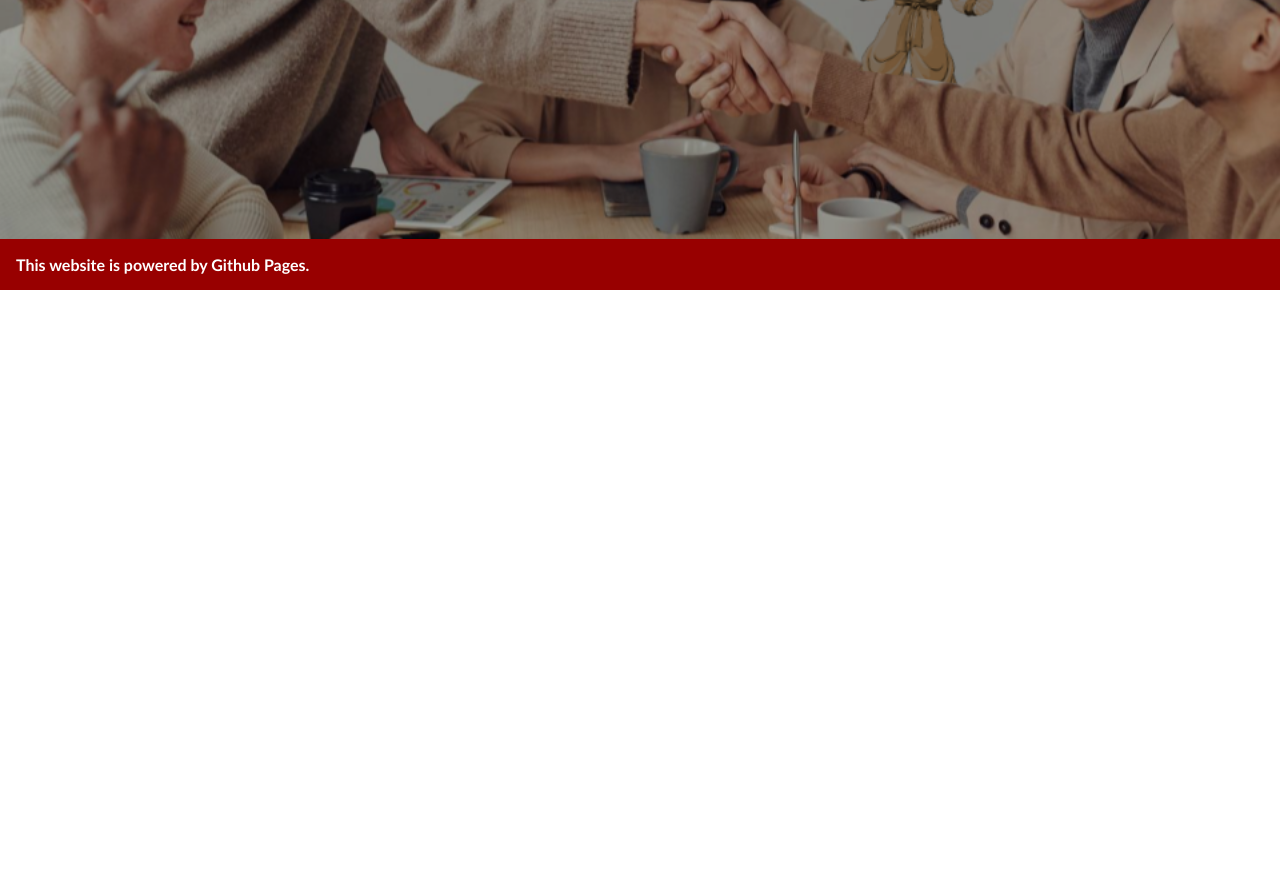
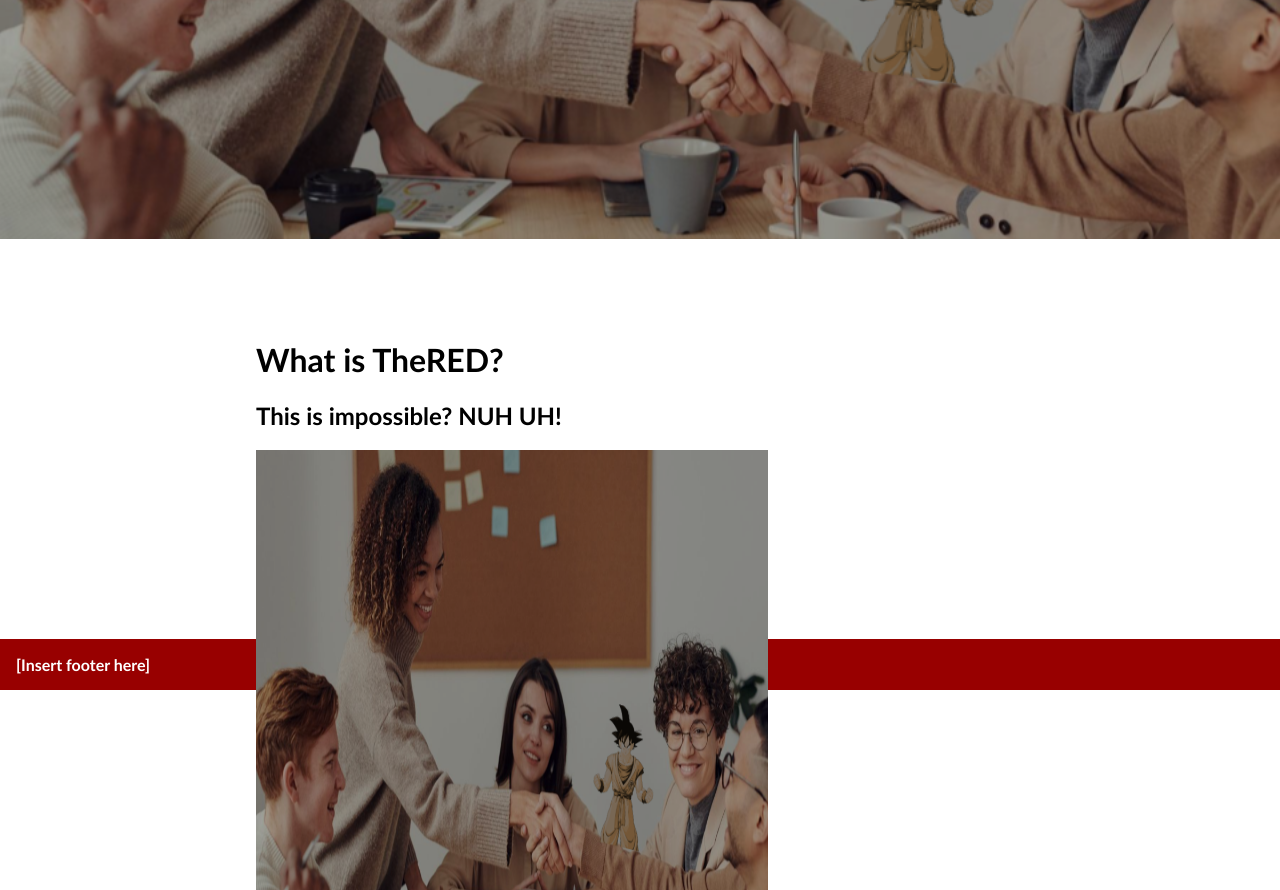
Before and after one commit to TheRedEncryption/online-learning-site, a website with bundled scripts: page index.html in a window 1280 px wide. Shown: the part 561-1451 px from the top of the page. Before the commit the page ends 851 px from the top, so only its background shows below. Built offline with nearby package versions, Linux system fonts and the light colour scheme; no server answers; a web font is replaced by a local one.

Commit message:
thanks yall for the ride :D

```diff
--- a/css/style.css
+++ b/css/style.css
@@ -12,6 +12,16 @@ body{
     padding: 10vh 20vw;
     background-color: brown;
     justify-content: center;
+    flex-wrap:wrap;
+}
+
+.mediumSection{
+    height:30vh;
+    display:flex;
+    text-align: left;
+    padding: 10vh 20vw;
+    background-color: rgb(255, 255, 255);
+    justify-content: left;
     flex-wrap:wrap;
 }
 
--- a/index.html
+++ b/index.html
@@ -53,10 +53,24 @@
         </h2>
     </div>
 
+    <div class="mediumSection" data-fontsize="16">
+        <!-- stuff and things -->
+        <div>
+            <h1>
+                What is TheRED?
+            </h1>
+            <h2>
+                This is impossible? NUH UH!
+            </h2>
+        </div>
+        <img src="assets/images/landingPageBackground.png" width = "512" height = "512">
+        </img>
+    </div>
+
     <!-- footer goes here -->
 
     <div class="footer white bold">
-        This website is powered by Github Pages.
+        [Insert footer here]
     </div>
 </body>
 </html>
--- a/js/generator.js
+++ b/js/generator.js
@@ -53,12 +53,12 @@ function redirectToSignIn(){
 
 // data functions (aka, functions specifically for custom attributes, those that start with "data-")
 
-const getSize = (url, cb) => {
+function getSize(url, cb) {
     const img = new Image();
     img.src = url;
     img.onload = () => cb(null, img);
     img.onerror = (err) => cb(err);
-  };
+}
 
 function imagehref() {
     let tab = findElementWithAttribute("data-imagehref")
```
